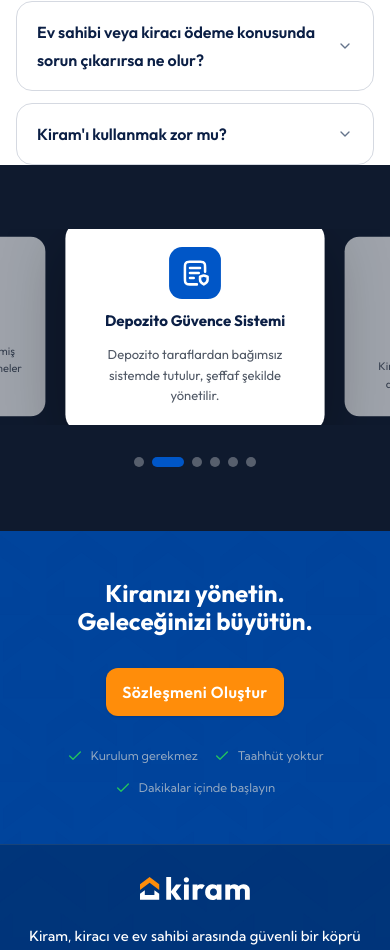
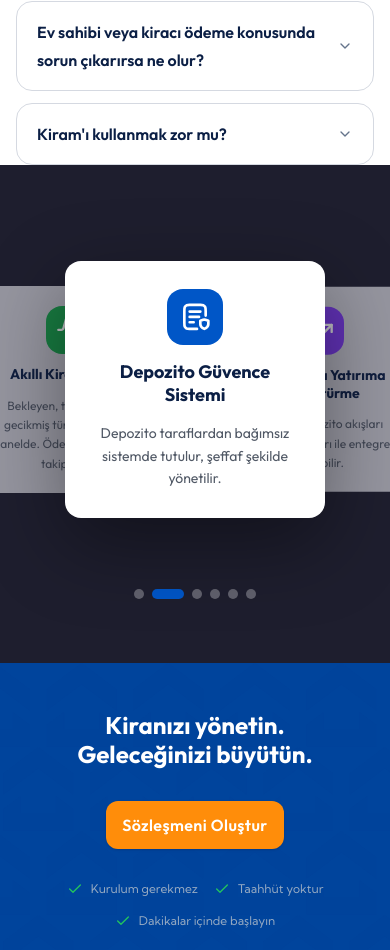
Before and after one commit to Muhammedreyz/kiram-web-static, a React (Vite) app: page / in a window 390 px wide. Shown: the part 6108-7058 px from the top of the page. Built offline with nearby package versions, Linux system fonts and the light colour scheme; no server answers.

Commit message:
Updated FeaturesSection.tsx

```diff
--- a/src/screens/KiramLp/sections/FeaturesSection/FeaturesSection.tsx
+++ b/src/screens/KiramLp/sections/FeaturesSection/FeaturesSection.tsx
@@ -1,4 +1,4 @@
-import { useState, useRef, useEffect, useCallback } from "react";
+import { useState, useCallback } from "react";
 import { useInView } from "../../../../hooks/useScrollAnimation";
 import akilliOdemeIcon from "../../../../img/akilli-odeme.svg";
 import fileShieldIcon from "../../../../img/file-shield.svg";
@@ -49,132 +49,104 @@
 export const FeaturesSection = (): JSX.Element => {
   const { ref, isInView } = useInView(0.15);
   const [activeIndex, setActiveIndex] = useState(1);
-  const trackRef = useRef<HTMLDivElement>(null);
-  const isDragging = useRef(false);
-  const startX = useRef(0);
-  const startScrollLeft = useRef(0);
 
-  const scrollToIndex = useCallback((index: number) => {
-    const track = trackRef.current;
-    if (!track) return;
-    const card = track.children[index] as HTMLElement | undefined;
-    if (!card) return;
-    const scrollTarget =
-      card.offsetLeft - track.clientWidth / 2 + card.offsetWidth / 2;
-    track.scrollTo({ left: scrollTarget, behavior: "smooth" });
-    setActiveIndex(index);
-  }, []);
+  const getPrev = useCallback(
+    () => (activeIndex - 1 + features.length) % features.length,
+    [activeIndex]
+  );
+  const getNext = useCallback(
+    () => (activeIndex + 1) % features.length,
+    [activeIndex]
+  );
 
-  const findClosest = useCallback(() => {
-    const track = trackRef.current;
-    if (!track) return 0;
-    const center = track.scrollLeft + track.clientWidth / 2;
-    let closest = 0;
-    let minDist = Infinity;
-    Array.from(track.children).forEach((child, i) => {
-      const el = child as HTMLElement;
-      const cardCenter = el.offsetLeft + el.offsetWidth / 2;
-      const dist = Math.abs(center - cardCenter);
-      if (dist < minDist) {
-        minDist = dist;
-        closest = i;
-      }
-    });
-    return closest;
-  }, []);
+  const goTo = (index: number) => setActiveIndex(index);
 
-  const handleScroll = useCallback(() => {
-    if (isDragging.current) return;
-    setActiveIndex(findClosest());
-  }, [findClosest]);
-
-  useEffect(() => {
-    const track = trackRef.current;
-    if (!track) return;
-    track.addEventListener("scroll", handleScroll, { passive: true });
-    return () => track.removeEventListener("scroll", handleScroll);
-  }, [handleScroll]);
-
-  useEffect(() => {
-    const timer = setTimeout(() => scrollToIndex(1), 150);
-    return () => clearTimeout(timer);
-  }, [scrollToIndex]);
-
-  const handlePointerDown = (e: React.PointerEvent) => {
-    isDragging.current = true;
-    startX.current = e.clientX;
-    startScrollLeft.current = trackRef.current?.scrollLeft ?? 0;
-  };
-
-  const handlePointerMove = (e: React.PointerEvent) => {
-    if (!isDragging.current || !trackRef.current) return;
-    e.preventDefault();
-    trackRef.current.scrollLeft =
-      startScrollLeft.current - (e.clientX - startX.current);
-  };
-
-  const handlePointerUp = () => {
-    if (!isDragging.current) return;
-    isDragging.current = false;
-    const closest = findClosest();
-    scrollToIndex(closest);
-  };
+  const prev = getPrev();
+  const next = getNext();
 
   return (
     <section
       ref={ref}
-      className={`w-full bg-[#0f1a2e] py-16 sm:py-20 overflow-hidden transition-all duration-700 ${
+      className={`w-full bg-[#1e1e2e] py-16 sm:py-24 overflow-hidden transition-all duration-700 ${
         isInView ? "opacity-100 translate-y-0" : "opacity-0 translate-y-8"
       }`}
     >
+      <div className="relative w-full max-w-[1000px] mx-auto h-[320px] sm:h-[360px] px-4">
         <div
-        ref={trackRef}
-        className="flex gap-5 sm:gap-6 overflow-x-auto scrollbar-hide px-4 sm:px-8 lg:px-16 touch-pan-x"
-        onPointerDown={handlePointerDown}
-        onPointerMove={handlePointerMove}
-        onPointerUp={handlePointerUp}
-        onPointerCancel={handlePointerUp}
+          onClick={() => goTo(prev)}
+          className="absolute left-0 sm:left-4 top-1/2 -translate-y-1/2 w-[200px] sm:w-[260px] lg:w-[300px] bg-[#c8c8d0] rounded-2xl cursor-pointer transition-all duration-500 ease-out z-0 opacity-70 -translate-x-[15%] sm:-translate-x-[10%]"
         >
-        {features.map((feature, i) => {
-          const isActive = i === activeIndex;
-          return (
+          <div className="flex flex-col items-center text-center gap-3 p-5 sm:p-6">
             <div
-              key={i}
-              onClick={() => scrollToIndex(i)}
-              className={`flex-shrink-0 w-[240px] sm:w-[280px] lg:w-[300px] rounded-2xl bg-white cursor-pointer transition-all duration-500 ease-out ${
-                isActive
-                  ? "scale-[1.08] shadow-[0_20px_60px_rgba(0,0,0,0.3)] z-10"
-                  : "scale-[0.92] opacity-60"
-              }`}
-            >
-              <div className="flex flex-col items-center text-center gap-3 sm:gap-4 p-6 sm:p-8">
-                <div
-                  className={`w-12 h-12 sm:w-14 sm:h-14 rounded-xl ${feature.iconBg} flex items-center justify-center`}
+              className={`w-12 h-12 sm:w-14 sm:h-14 rounded-2xl ${features[prev].iconBg} flex items-center justify-center`}
             >
               <img
-                    src={feature.icon}
+                src={features[prev].icon}
                 alt=""
                 className="w-7 h-7"
                 aria-hidden="true"
               />
             </div>
-                <h3 className="[font-family:'Outfit',Helvetica] font-bold text-[#0b1f45] text-sm sm:text-base lg:text-lg leading-tight">
-                  {feature.title}
+            <h3 className="[font-family:'Outfit',Helvetica] font-bold text-[#0b1f45] text-sm sm:text-base leading-tight">
+              {features[prev].title}
             </h3>
             <p className="[font-family:'Outfit',Helvetica] font-normal text-[#515966] text-xs sm:text-sm leading-[1.6]">
-                  {feature.desc}
+              {features[prev].desc}
             </p>
           </div>
         </div>
-          );
-        })}
+
+        <div className="absolute left-1/2 top-1/2 -translate-x-1/2 -translate-y-1/2 w-[260px] sm:w-[340px] lg:w-[400px] bg-white rounded-2xl shadow-[0_25px_80px_rgba(0,0,0,0.4)] z-20 transition-all duration-500 ease-out">
+          <div className="flex flex-col items-center text-center gap-4 sm:gap-5 p-7 sm:p-10">
+            <div
+              className={`w-14 h-14 sm:w-16 sm:h-16 rounded-2xl ${features[activeIndex].iconBg} flex items-center justify-center`}
+            >
+              <img
+                src={features[activeIndex].icon}
+                alt=""
+                className="w-8 h-8 sm:w-9 sm:h-9"
+                aria-hidden="true"
+              />
+            </div>
+            <h3 className="[font-family:'Outfit',Helvetica] font-bold text-[#0b1f45] text-lg sm:text-xl lg:text-2xl leading-tight">
+              {features[activeIndex].title}
+            </h3>
+            <p className="[font-family:'Outfit',Helvetica] font-normal text-[#515966] text-sm sm:text-base leading-[1.6]">
+              {features[activeIndex].desc}
+            </p>
+          </div>
         </div>
 
-      <div className="flex items-center justify-center gap-2 mt-8 sm:mt-10">
+        <div
+          onClick={() => goTo(next)}
+          className="absolute right-0 sm:right-4 top-1/2 -translate-y-1/2 w-[200px] sm:w-[260px] lg:w-[300px] bg-[#c8c8d0] rounded-2xl cursor-pointer transition-all duration-500 ease-out z-0 opacity-70 translate-x-[15%] sm:translate-x-[10%]"
+        >
+          <div className="flex flex-col items-center text-center gap-3 p-5 sm:p-6">
+            <div
+              className={`w-12 h-12 sm:w-14 sm:h-14 rounded-2xl ${features[next].iconBg} flex items-center justify-center`}
+            >
+              <img
+                src={features[next].icon}
+                alt=""
+                className="w-7 h-7"
+                aria-hidden="true"
+              />
+            </div>
+            <h3 className="[font-family:'Outfit',Helvetica] font-bold text-[#0b1f45] text-sm sm:text-base leading-tight">
+              {features[next].title}
+            </h3>
+            <p className="[font-family:'Outfit',Helvetica] font-normal text-[#515966] text-xs sm:text-sm leading-[1.6]">
+              {features[next].desc}
+            </p>
+          </div>
+        </div>
+      </div>
+
+      <div className="flex items-center justify-center gap-2 mt-10 sm:mt-12">
         {features.map((_, i) => (
           <button
             key={i}
-            onClick={() => scrollToIndex(i)}
+            onClick={() => goTo(i)}
             className={`rounded-full transition-all duration-300 ${
               i === activeIndex
                 ? "w-8 h-2.5 bg-[#0056c7]"
```
Lines whose indentation alone changed are shown as unchanged.
